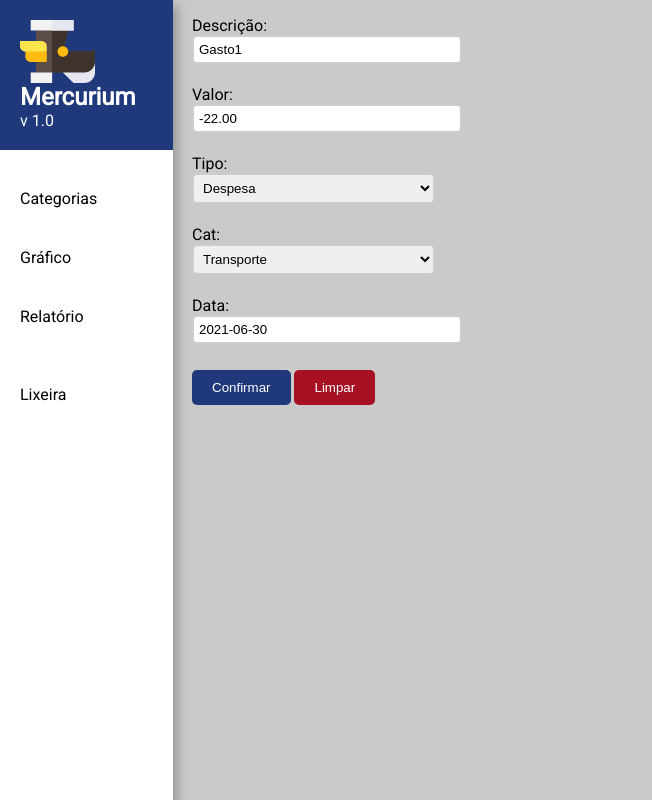
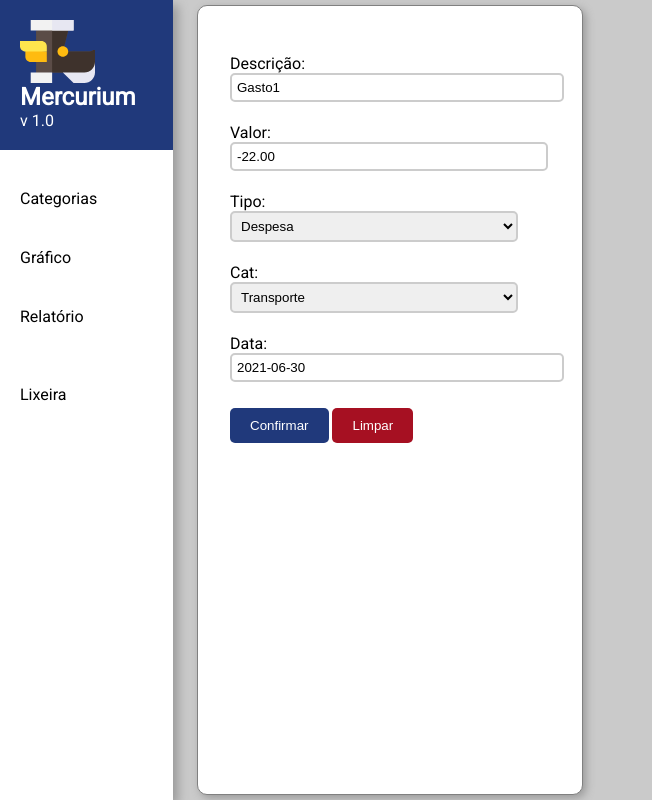
Before and after one commit to Aroldo-Jales/PROJ_1, a Django app: page /update/12 in a window 1280 px wide; the page is wider, and only the part inside the window is pictured. Shown: that part, without its empty margins (0-652 px from the left). Run offline with Django 3.2, Linux system fonts and the light colour scheme; data comes from the database, SQL or seed files in the repository; some web fonts are replaced.

Commit message:
css update.html

```diff
--- a/Pmercurium/app_mercurium/templates/update.html
+++ b/Pmercurium/app_mercurium/templates/update.html
@@ -8,7 +8,7 @@
     <meta name="viewport" content="width=device-width, initial-scale=1.0">
     <title>Mercurium</title>
     <link rel="stylesheet" type="text/css" href="{% static 'css/style.css' %}">
-    <link rel="stylesheet" type="text/css" href="{% static 'css/index_style.css' %}">
+    <link rel="stylesheet" type="text/css" href="{% static 'css/create_style.css' %}">
     <link rel="preconnect" href="https://fonts.gstatic.com">
     <link href="https://fonts.googleapis.com/css2?family=Baloo+Tammudu+2:wght@600&display=swap" rel="stylesheet">
     <link href="https://fonts.googleapis.com/css2?family=Roboto&display=swap" rel="stylesheet">
@@ -27,7 +27,7 @@
         <a href="/trash.html">Lixeira</a>
     </div>
     <div class="content-container">
-        <div class="form-box">
+        <div class="form-item">
             <form action="" method="POST">
                 {% csrf_token %}
                 {{form.as_p}}
```
